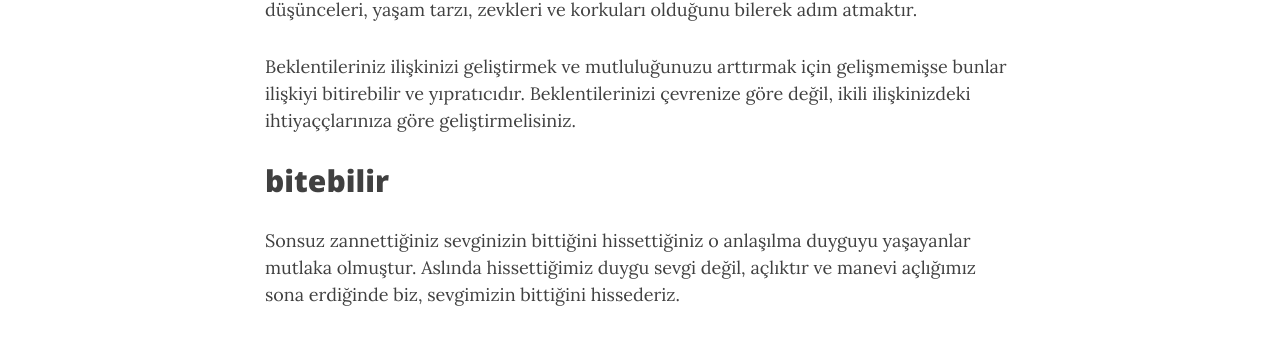
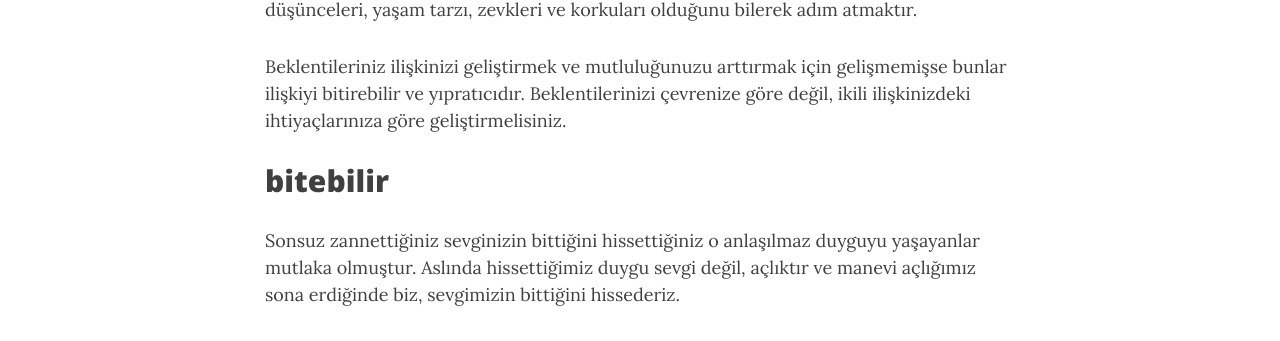
Before and after one commit to borfirbora/borfirbora.github.io, a Jekyll site: the page built from _posts/2018-05-17-seviyorsunuz-degil-mi.md, in a window 1280 px wide and 900 px high, scrolled down 2681 px. Shown: the part 205-546 px from the top of the window. Built offline with Jekyll 4.4.1, drawn with Linux system fonts in a browser that asks for light colours; nearby versions of some CDN libraries.

Commit message:
Update 2018-05-17-seviyorsunuz-degil-mi.md

```diff
--- a/_posts/2018-05-17-seviyorsunuz-degil-mi.md
+++ b/_posts/2018-05-17-seviyorsunuz-degil-mi.md
@@ -52,11 +52,11 @@ Beklentilerin en önemli özelliği egoistliğe giden yollardan biri olmasıdır
 
 Ben merkezcilikten kurtulabilmenin en basit yolu, karşınızdaki insanın da kendi duyguları, düşünceleri, yaşam tarzı, zevkleri ve korkuları olduğunu bilerek adım atmaktır.
 
-Beklentileriniz ilişkinizi geliştirmek ve mutluluğunuzu arttırmak için gelişmemişse bunlar ilişkiyi bitirebilir ve yıpratıcıdır. Beklentilerinizi çevrenize göre değil, ikili ilişkinizdeki ihtiyaççlarınıza göre geliştirmelisiniz.
+Beklentileriniz ilişkinizi geliştirmek ve mutluluğunuzu arttırmak için gelişmemişse bunlar ilişkiyi bitirebilir ve yıpratıcıdır. Beklentilerinizi çevrenize göre değil, ikili ilişkinizdeki ihtiyaçlarınıza göre geliştirmelisiniz.
 
 ## bitebilir
 
-Sonsuz zannettiğiniz sevginizin bittiğini hissettiğiniz o anlaşılma duyguyu yaşayanlar mutlaka olmuştur. Aslında hissettiğimiz duygu sevgi değil, açlıktır ve manevi açlığımız sona erdiğinde biz, sevgimizin bittiğini hissederiz.
+Sonsuz zannettiğiniz sevginizin bittiğini hissettiğiniz o anlaşılmaz duyguyu yaşayanlar mutlaka olmuştur. Aslında hissettiğimiz duygu sevgi değil, açlıktır ve manevi açlığımız sona erdiğinde biz, sevgimizin bittiğini hissederiz.
 
 Gerçek sevgi kendisini sürekli tazeler ve güçlendirir. Eğer sevginizin bittiği hissine kapıldıysanız, şu sorulara cevaplar bulmanız gerekiyor:
 
```
